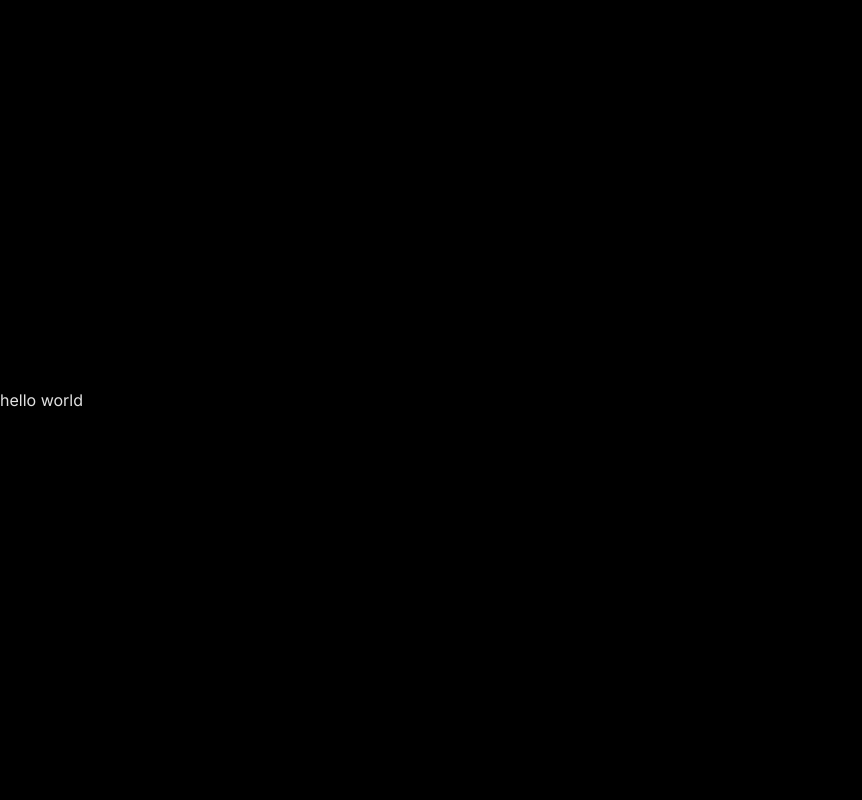
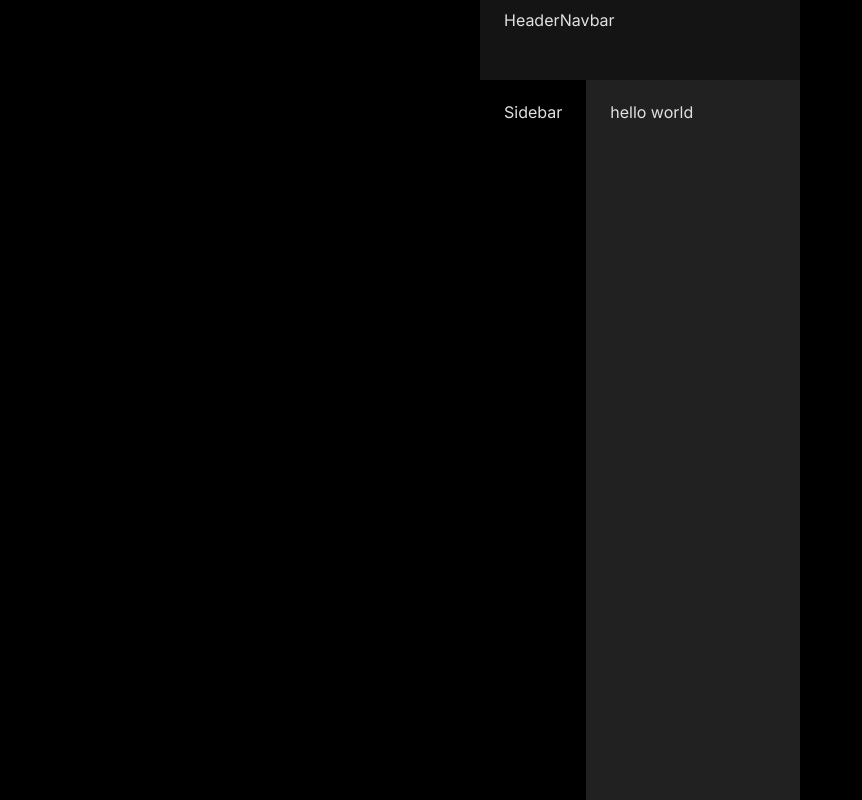
Before and after one commit to NazPalUA/Watchlist, a Next.js app: page / in a window 1280 px wide. Shown: the whole page, without its empty margins (0-862 px from the left). Built offline with nearby package versions, Linux system fonts and the light colour scheme.

Commit message:
refactor: Update layout to use new Layout component with sidebar, header, page, and footer

```diff
--- a/app/layout.tsx
+++ b/app/layout.tsx
@@ -1,4 +1,5 @@
 import { Providers } from "@/src/app/providers"
+import { Layout } from "@/src/app/ui/Layout"
 import type { Metadata } from "next"
 import { Inter } from "next/font/google"
 import "./global.scss"
@@ -18,7 +19,15 @@ export default function RootLayout({
   return (
     <html lang="en">
       <body className={inter.className}>
-        <Providers>{children}</Providers>
+        <Providers>
+          <Layout
+            isSidebarOpen={false}
+            header={<div>HeaderNavbar</div>}
+            sidebar={<div>Sidebar</div>}
+            page={children}
+            footer={<div>FooterNavbar</div>}
+          />
+        </Providers>
       </body>
     </html>
   )
```
